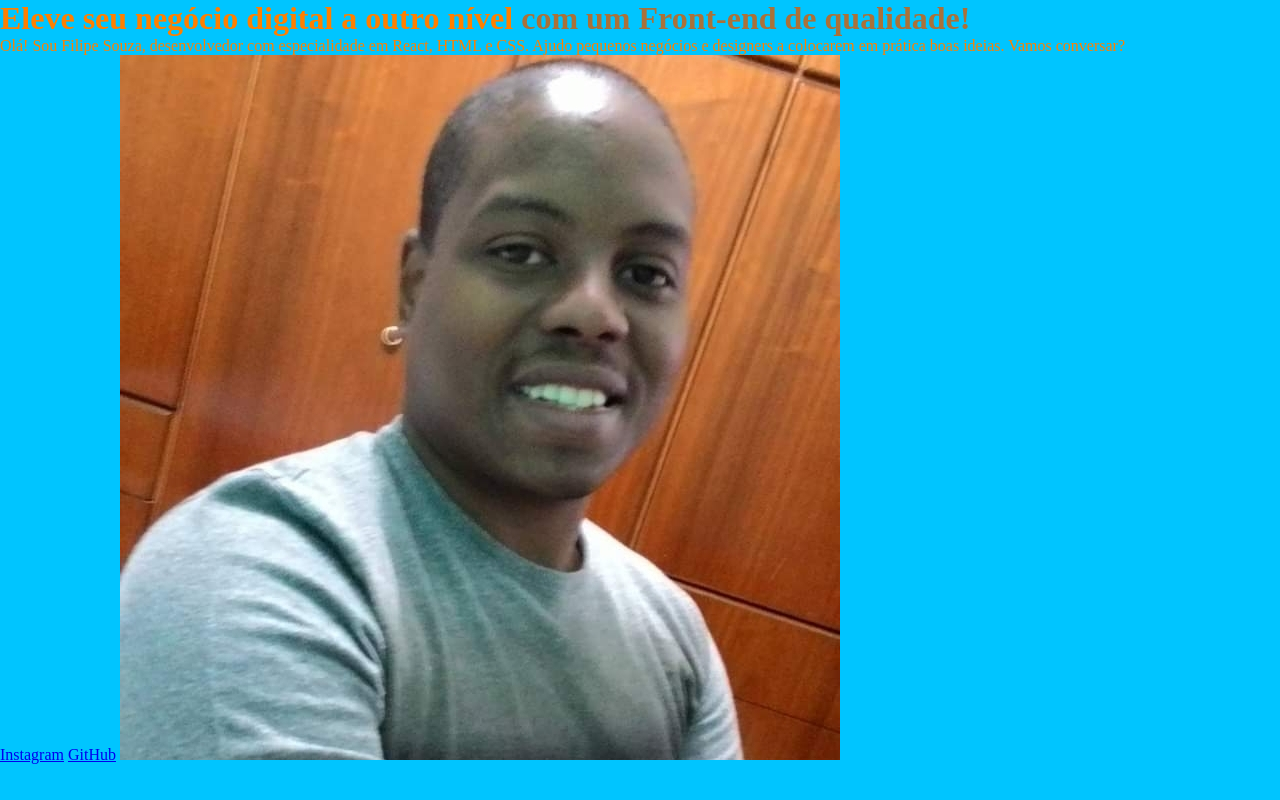
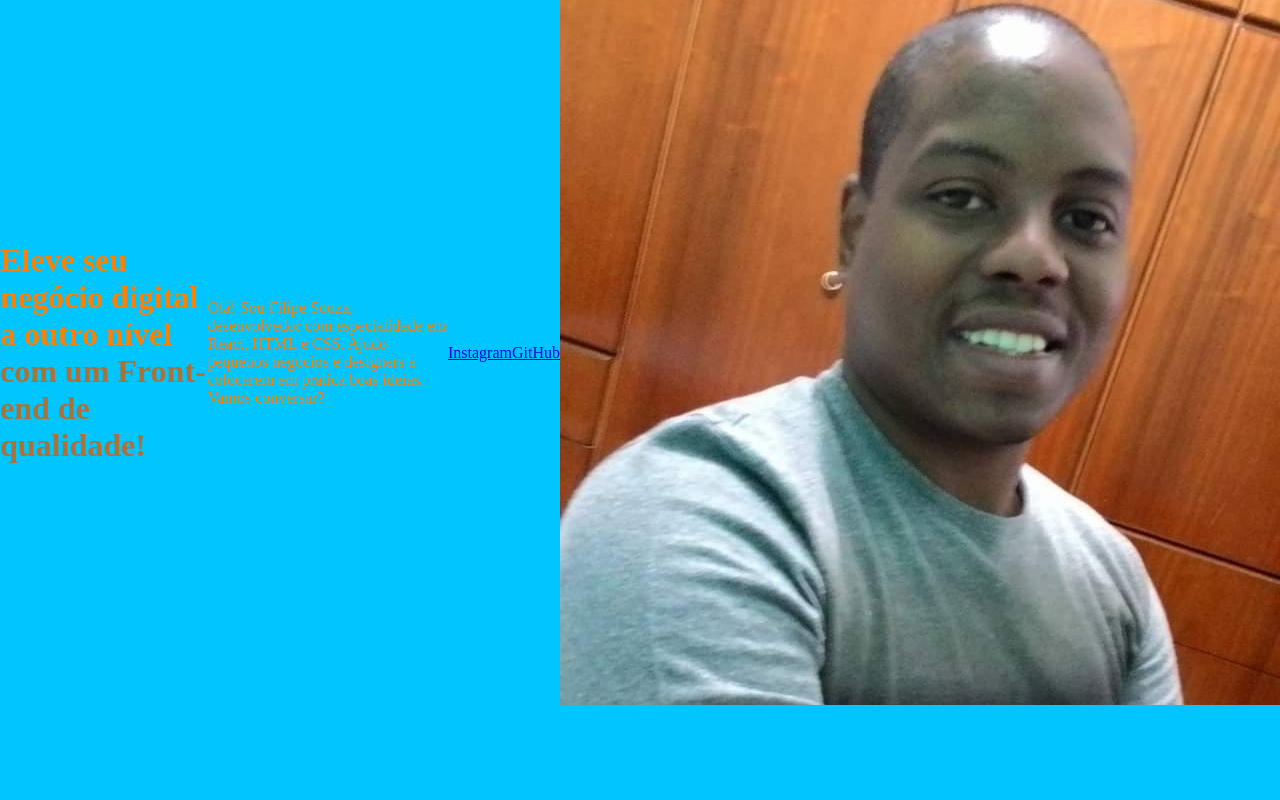
Before and after one commit to fjmattos/Portifolio, a plain HTML site: page index.html in a window 1280 px wide. Drawn offline with Linux system fonts and the light colour scheme.

Commit message:
"inserindo flexbox"

```diff
--- a/index.html
+++ b/index.html
@@ -9,7 +9,7 @@
 </head>
 <body>
    <header></header>
-   <main>
+   <main class="apresentacao">
        <h1>Eleve seu negócio digital a outro nível <strong class="titulo-destaque">com um Front-end de qualidade!</strong></h1>
        <p>Olá! Sou Filipe Souza, desenvolvedor com especialidade em React, HTML e CSS. Ajudo pequenos negócios e designers a colocarem em prática boas ideias. Vamos conversar?</p>
        <a href="https://www.instagram.com/filipejmattos/?igsh=MTU0dzg2N2VyMzBpcQ%3D%3D#">Instagram</a>
--- a/style.css
+++ b/style.css
@@ -13,3 +13,8 @@ body {
 .titulo-destaque {
     color: #AA7139;
 }
+
+.apresentacao {
+    display: flex;
+    align-items: center;
+}
```
